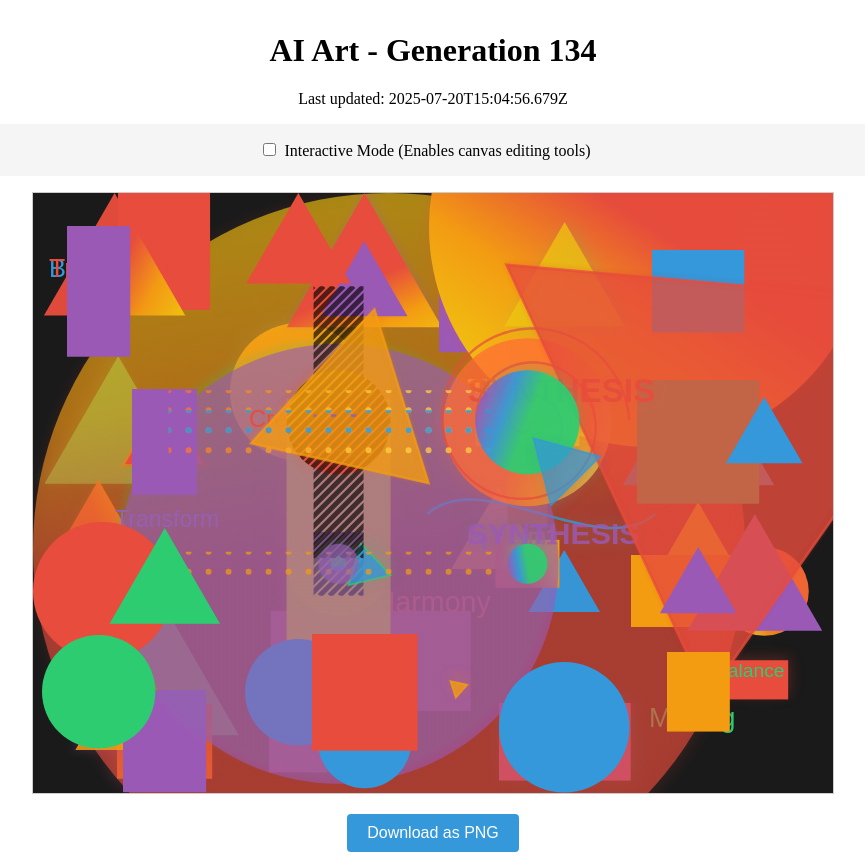
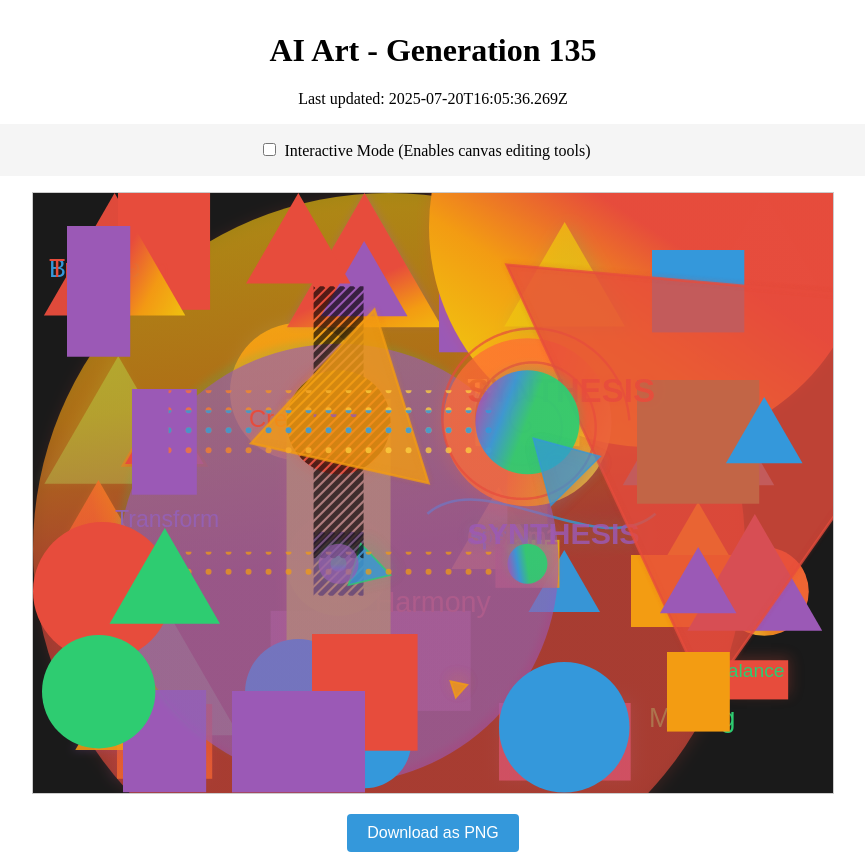
Before and after one commit to mcclowes/ai-art, a React (Vite) app: page / in a window 1280 px wide. Shown: the whole page, without its empty margins (207-1072 px from the left). Built offline with nearby package versions, Linux system fonts and the light colour scheme.

Commit message:
Improve artwork - Generation 135

```diff
--- a/src/artwork-state.ts
+++ b/src/artwork-state.ts
@@ -1558,9 +1558,18 @@ export const artworkState: ArtworkState = {
       "height": 116.70110950330786,
       "fillStyle": "#e74c3c",
       "id": "element_1753020277716"
+    },
+    {
+      "type": "rectangle",
+      "x": 199,
+      "y": 498,
+      "width": 133.02242288839824,
+      "height": 101.38885700689677,
+      "fillStyle": "#9b59b6",
+      "id": "element_1753027536269"
     }
   ],
-  "generation": 134,
-  "lastUpdated": "2025-07-20T15:04:56.679Z",
+  "generation": 135,
+  "lastUpdated": "2025-07-20T16:05:36.269Z",
   "cycleStarted": "2025-07-16T19:12:58.892Z"
 };
```
